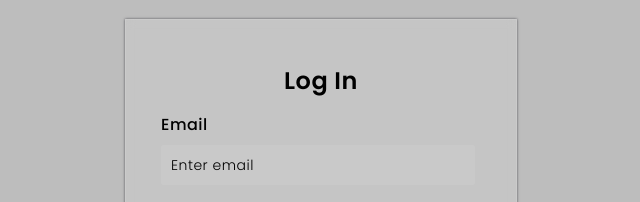
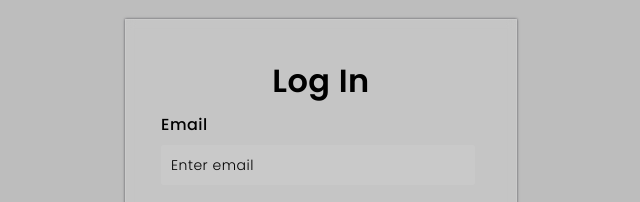
Before and after one commit to franklinspablu/Login-page, a plain HTML site: page index.html in a window 1280 px wide. Shown: the part 122-324 px from the top of the page, 319-959 px from the left. Drawn offline with Linux system fonts and the light colour scheme.

Commit message:
Change title size

```diff
--- a/index.html
+++ b/index.html
@@ -16,7 +16,7 @@
           <div class="inLoginForm">
       <form onsubmit="" class="return false">
           <div class="title">
-          <h2>Log In</h2>
+          <h1>Log In</h1>
           </div>
           <div class="inputGroup">
           <label for="email">Email</label>
```
